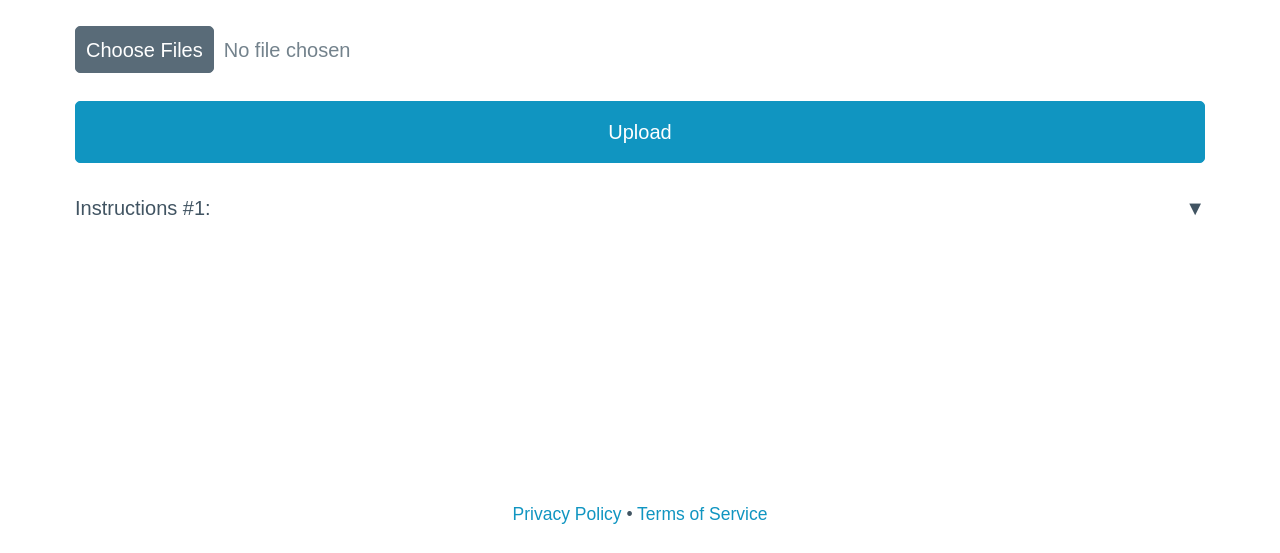
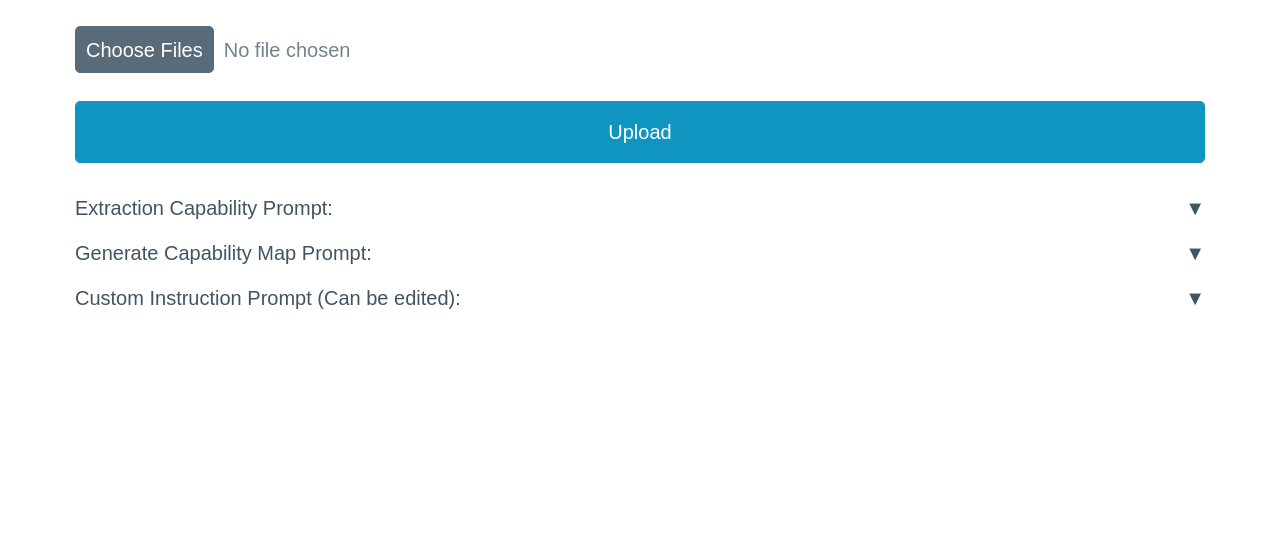
Before and after one commit to philippweigel/ai_capmap, a Flask app: page / in a window 1280 px wide. Shown: the part 354-907 px from the top of the page. Before the commit the page ends 878 px from the top, so only its background shows below. Run offline with Flask 3, Linux system fonts and the light colour scheme; parts of the project's set-up code (start-up, migrations or seed data) failed here and were passed over.

Commit message:
added readonly textareas

```diff
--- a/app.py
+++ b/app.py
@@ -43,6 +43,8 @@ for folder in [UPLOAD_FOLDER, EXTRACTED_TEXT_FOLDER, CAPABILITY_TEXT_FOLDER]:
 def index():
     return render_template(
         'index.html',
+        extract_capabilities_from_text_chunk_prompt=utils.clean_text(config.extract_capabilities_from_text_chunk_prompt),
+        create_capability_map_prompt=utils.clean_text(config.create_capability_map_prompt),
         divide_capabilities_prompt=utils.clean_text(config.divide_capabilities_prompt),
         check_naming_of_capabilities_prompt=utils.clean_text(config.check_naming_of_capabilities_prompt),
         aggregateSameTopicPrompt=utils.clean_text(config.aggregate_same_topic_prompt),
--- a/templates/index.html
+++ b/templates/index.html
@@ -36,9 +36,29 @@
 
         <!-- Textareas for prompts with clickable labels -->
         <div class="form-group">
-          <label for="divide_capabilities_prompt" class="toggle-label">Instructions #1:<span class="toggle-icon">▼</span></label>
+          <label for="extract_capabilities_from_text_chunk_prompt" class="toggle-label">Extraction Capability Prompt:<span class="toggle-icon">▼</span></label>
           <div class="textarea-container">
-              <textarea id="divide_capabilities_prompt" placeholder="Divide Capabilities Prompt" rows=10>{{ divide_capabilities_prompt }}
+              <textarea id="extract_capabilities_from_text_chunk_prompt" readonly rows=10>{{ extract_capabilities_from_text_chunk_prompt }}
+              </textarea>
+          </div>
+        </div>
+
+
+      <!-- Textareas for prompts with clickable labels -->
+      <div class="form-group">
+        <label for="create_capability_map_prompt" class="toggle-label">Generate Capability Map Prompt:<span class="toggle-icon">▼</span></label>
+        <div class="textarea-container">
+            <textarea id="create_capability_map_prompt" readonly rows=10>{{ create_capability_map_prompt }}
+            </textarea>
+        </div>
+      </div>
+
+
+        <!-- Textareas for prompts with clickable labels -->
+        <div class="form-group">
+          <label for="divide_capabilities_prompt" class="toggle-label">Custom Instruction Prompt (Can be edited):<span class="toggle-icon">▼</span></label>
+          <div class="textarea-container">
+              <textarea id="divide_capabilities_prompt" rows=10>{{ divide_capabilities_prompt }}
               </textarea>
           </div>
         </div>
@@ -67,8 +87,8 @@
           event.preventDefault();
           var formData = new FormData(this);
               // Get the values from the textareas and append them to the formData
+
           var divideCapabilitiesPrompt = document.getElementById('divide_capabilities_prompt').value;
-
 
           formData.append('divide_capabilities_prompt', divideCapabilitiesPrompt);
 
```
